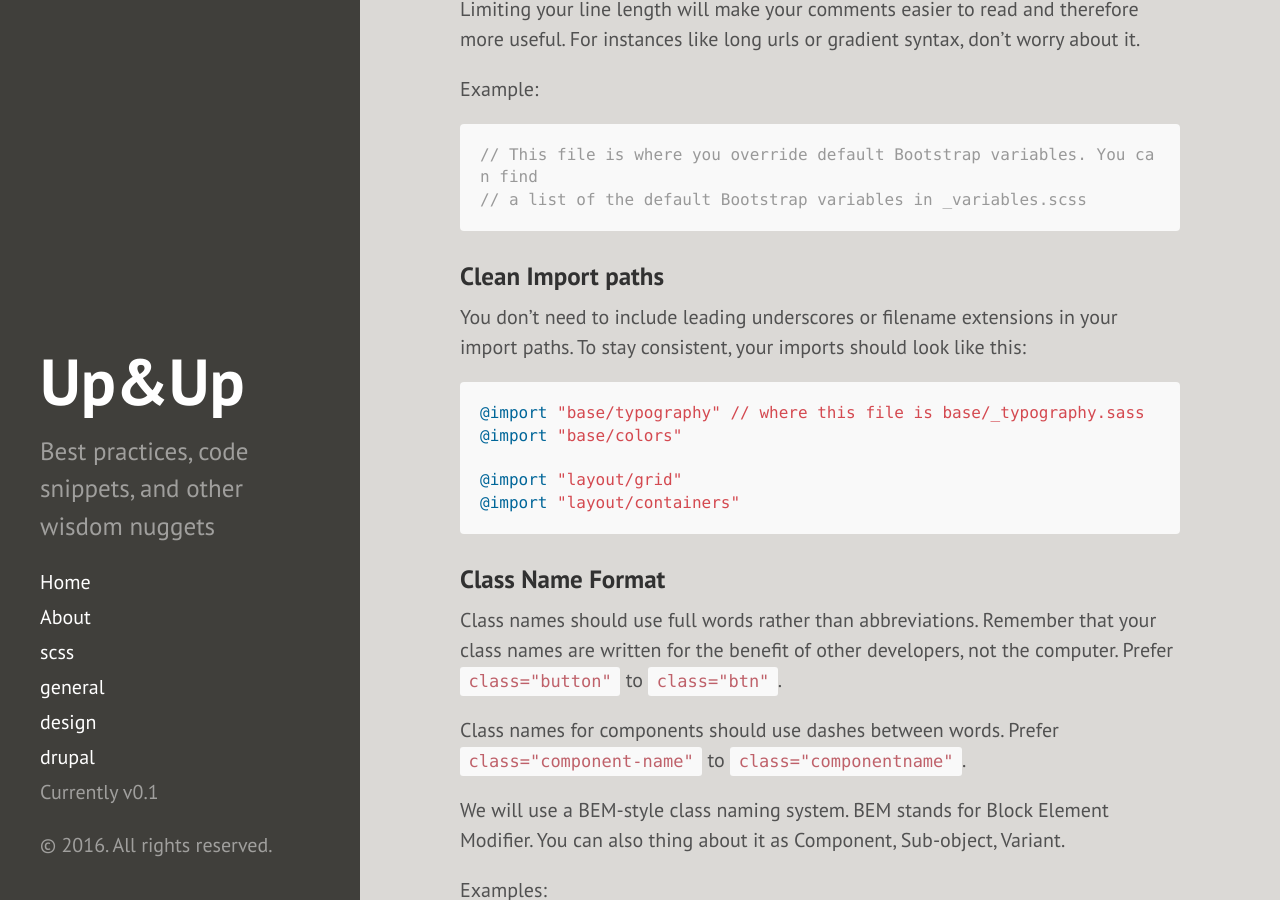
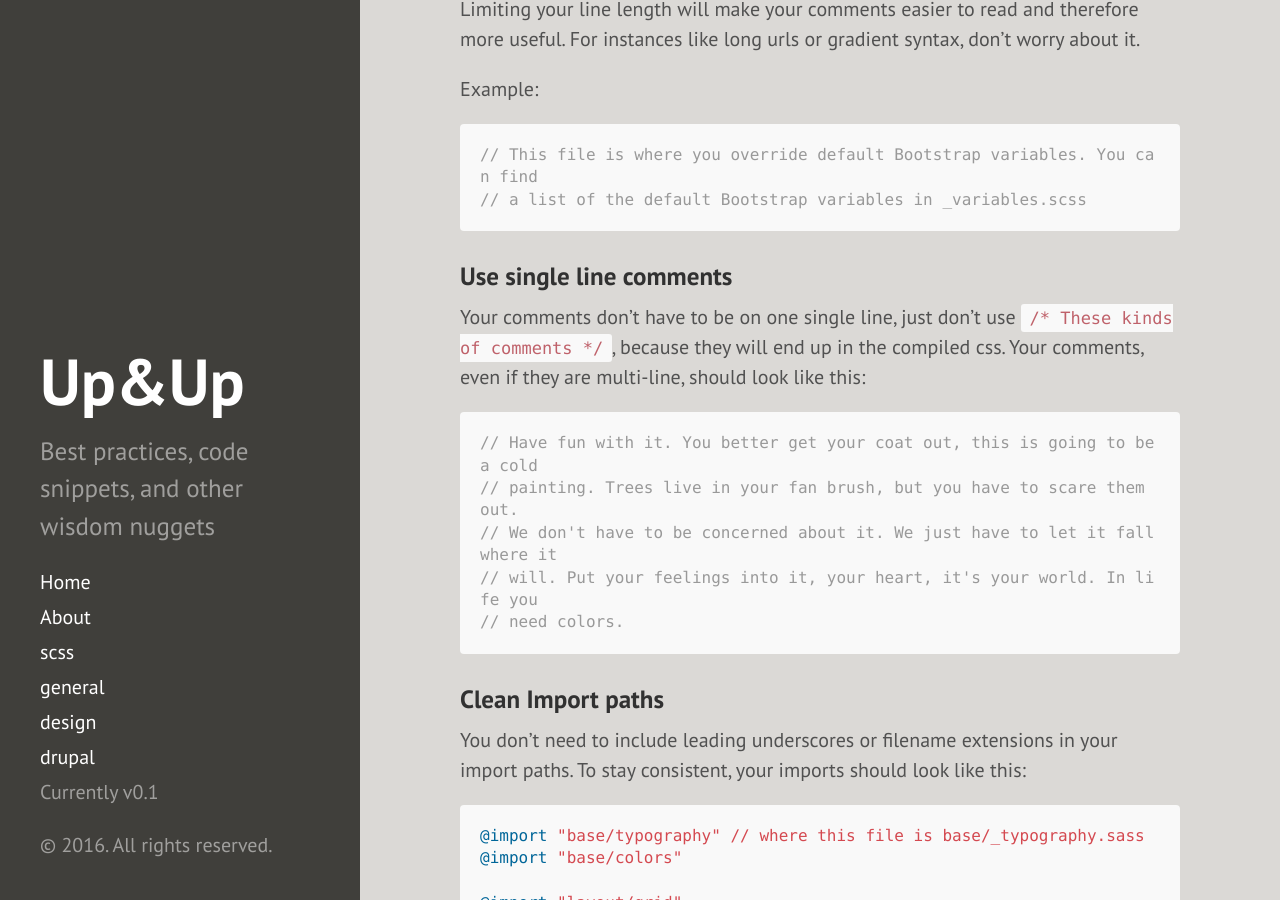
Before and after one commit to mergeweb/best_practices, a Jekyll site: the page built from _posts/2016-11-01-css-standards.md, in a window 1280 px wide and 900 px high, scrolled down 3250 px. Built offline with Jekyll 4.4.1, drawn with Linux system fonts in a browser that asks for light colours; Markdown is read by kramdown in place of the engine named in the settings.

Commit message:
Add section on single line comments

````diff
--- a/_posts/2016-11-01-css-standards.md
+++ b/_posts/2016-11-01-css-standards.md
@@ -98,6 +98,17 @@ Example:
 // a list of the default Bootstrap variables in _variables.scss
 ```
 
+### Use single line comments
+Your comments don't have to be on one single line, just don't use `/* These kinds of comments */`, because they will end up in the compiled css. Your comments, even if they are multi-line, should look like this:
+
+```sass
+// Have fun with it. You better get your coat out, this is going to be a cold
+// painting. Trees live in your fan brush, but you have to scare them out.
+// We don't have to be concerned about it. We just have to let it fall where it
+// will. Put your feelings into it, your heart, it's your world. In life you
+// need colors.
+```
+
 ### Clean Import paths
 You don't need to include leading underscores or filename extensions in your import paths. To stay consistent, your imports should look like this:
 
````
